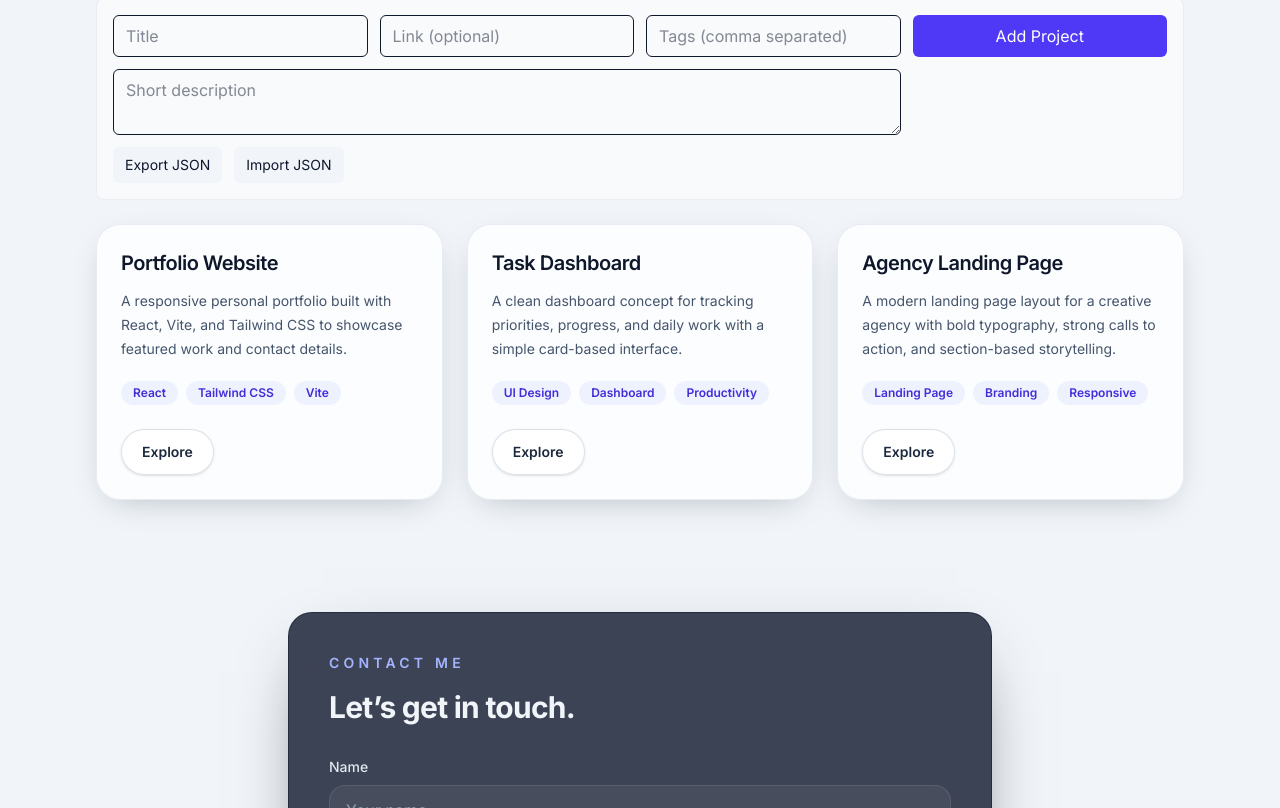
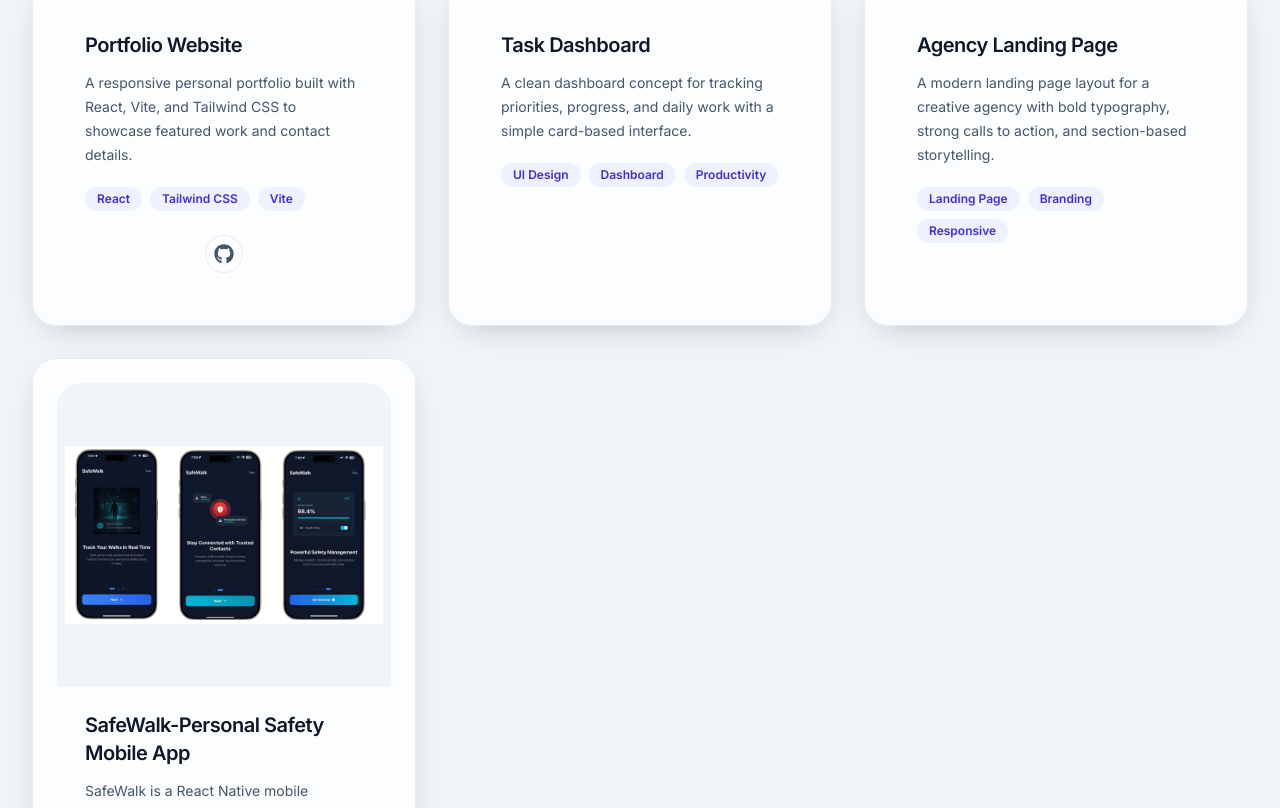
Before and after one commit to KVPnaveen/Portfolio, a React (Vite) app: page / in a window 1280 px wide. Shown: the part 1332-2140 px from the top of the page. Built offline with nearby package versions, Linux system fonts and the light colour scheme.

Commit message:
Create new component to store images

```diff
--- a/src/data/projects.js
+++ b/src/data/projects.js
@@ -5,6 +5,8 @@ export const projects = [
     description: 'A responsive personal portfolio built with React, Vite, and Tailwind CSS to showcase featured work and contact details.',
     tags: ['React', 'Tailwind CSS', 'Vite'],
     link: '#contact',
+    github: 'https://github.com/KVPnaveen/architect.io-portfolio',
+    image: null,
   },
   {
     id: 2,
@@ -12,6 +14,8 @@ export const projects = [
     description: 'A clean dashboard concept for tracking priorities, progress, and daily work with a simple card-based interface.',
     tags: ['UI Design', 'Dashboard', 'Productivity'],
     link: '#projects',
+    github: null,
+    image: null,
   },
   {
     id: 3,
@@ -19,5 +23,17 @@ export const projects = [
     description: 'A modern landing page layout for a creative agency with bold typography, strong calls to action, and section-based storytelling.',
     tags: ['Landing Page', 'Branding', 'Responsive'],
     link: '#about',
+    github: null,
+    image: null,
+  },
+  {
+    id: 4,
+    title: 'SafeWalk-Personal Safety Mobile App',
+    description: 'SafeWalk is a React Native mobile application designed to support personal safety for solo walkers. The app includes trusted contact management, walk session features, and a clean user-friendly interface.',
+    tags: ['React Native', 'Firebase'],
+    link: '#projects',
+    github: 'https://github.com/Lavakeesan/SafeWalk-Mobile-App',
+    linkedin: 'https://www.linkedin.com/public-profile/settings?trk=d_flagship3_profile_self_view_public_profile',
+    image: '/images/safewalk.jpeg',
   },
 ];
--- a/src/sections/Projects.jsx
+++ b/src/sections/Projects.jsx
@@ -1,71 +1,15 @@
 import Card from '../components/Card';
-import Button from '../components/Button';
-import { projects as initialProjects } from '../data/projects';
-import { useState, useEffect } from 'react';
+import { FaGithub, FaLinkedinIn } from 'react-icons/fa';
+import { projects } from '../data/projects';
 
-const STORAGE_KEY = 'portfolio_projects_v1';
+const toShortDescription = (text, maxLength = 220) => {
+  if (!text) return '';
+  return text.length > maxLength ? `${text.slice(0, maxLength).trim()}...` : text;
+};
 
 const Projects = () => {
-  const [projects, setProjects] = useState(() => {
-    try {
-      const raw = localStorage.getItem(STORAGE_KEY);
-      if (raw) return JSON.parse(raw);
-    } catch (e) {
-      // ignore
-    }
-    return initialProjects;
-  });
-
-  useEffect(() => {
-    try {
-      localStorage.setItem(STORAGE_KEY, JSON.stringify(projects));
-    } catch (e) {
-      // ignore
-    }
-  }, [projects]);
-
-  // Form state
-  const [title, setTitle] = useState('');
-  const [description, setDescription] = useState('');
-  const [tagsInput, setTagsInput] = useState('');
-  const [link, setLink] = useState('');
-
-  const addProject = (e) => {
-    e.preventDefault();
-    if (!title.trim()) return;
-    const newProject = {
-      id: Date.now(),
-      title: title.trim(),
-      description: description.trim(),
-      tags: tagsInput.split(',').map(t => t.trim()).filter(Boolean),
-      link: link.trim() || '#',
-    };
-    setProjects(prev => [newProject, ...prev]);
-    setTitle(''); setDescription(''); setTagsInput(''); setLink('');
-  };
-
-  const exportJSON = () => {
-    const blob = new Blob([JSON.stringify(projects, null, 2)], { type: 'application/json' });
-    const url = URL.createObjectURL(blob);
-    const a = document.createElement('a');
-    a.href = url; a.download = 'projects.json'; a.click();
-    URL.revokeObjectURL(url);
-  };
-
-  const importJSON = async () => {
-    const text = prompt('Paste projects JSON here:');
-    if (!text) return;
-    try {
-      const parsed = JSON.parse(text);
-      if (Array.isArray(parsed)) setProjects(parsed);
-      else alert('Invalid JSON: expected an array');
-    } catch (err) {
-      alert('Invalid JSON');
-    }
-  };
-
   return (
-    <section id="projects" className="mx-auto max-w-6xl px-4 py-14 sm:px-6 lg:px-8">
+    <section id="projects" className="mx-auto max-w-7xl px-4 py-14 sm:px-6 lg:px-8">
       <div className="text-center">
         <div className="mx-auto inline-block">
           <p className="text-lg font-bold uppercase tracking-[0.3em] text-indigo-600 dark:text-indigo-400">
@@ -74,24 +18,28 @@ const Projects = () => {
         </div>
       </div>
 
-      {/* Add project form */}
-      <div className="mt-8 mb-6 flex flex-col gap-3 rounded-lg border border-slate-200/70 bg-white/50 p-4 dark:border-slate-800/70 dark:bg-slate-900/35">
-        <form onSubmit={addProject} className="grid grid-cols-1 gap-3 sm:grid-cols-2 lg:grid-cols-4">
-          <input value={title} onChange={e=>setTitle(e.target.value)} placeholder="Title" className="w-full rounded-md border px-3 py-2" />
-          <input value={link} onChange={e=>setLink(e.target.value)} placeholder="Link (optional)" className="w-full rounded-md border px-3 py-2" />
-          <input value={tagsInput} onChange={e=>setTagsInput(e.target.value)} placeholder="Tags (comma separated)" className="w-full rounded-md border px-3 py-2 col-span-1 sm:col-span-2 lg:col-span-1" />
-          <button type="submit" className="inline-flex items-center justify-center rounded-md bg-indigo-600 px-4 py-2 text-white hover:bg-indigo-700">Add Project</button>
-          <textarea value={description} onChange={e=>setDescription(e.target.value)} placeholder="Short description" className="col-span-1 sm:col-span-2 lg:col-span-3 w-full rounded-md border px-3 py-2" />
-        </form>
-        <div className="flex gap-3">
-          <button type="button" onClick={exportJSON} className="rounded-md bg-slate-100 px-3 py-2 text-sm">Export JSON</button>
-          <button type="button" onClick={importJSON} className="rounded-md bg-slate-100 px-3 py-2 text-sm">Import JSON</button>
-        </div>
-      </div>
-
-      <div className="mt-4 grid gap-6 md:grid-cols-2 xl:grid-cols-3">
+      <div className="mt-4 grid gap-8 md:grid-cols-2 xl:grid-cols-3">
         {projects.map((project) => (
-          <Card key={project.id} title={project.title} description={project.description} className="flex h-full flex-col">
+          <Card key={project.id} className="flex h-full flex-col overflow-hidden p-0">
+            {project.image && (
+              <a
+                href={project.image}
+                target="_blank"
+                rel="noreferrer"
+                className="block overflow-hidden rounded-t-3xl bg-slate-100 p-2 dark:bg-slate-800/60"
+              >
+                <img
+                  src={project.image}
+                  alt={project.title}
+                  className="h-72 w-full object-contain"
+                />
+              </a>
+            )}
+            <div className="px-7 pb-7 pt-6">
+              <h3 className="text-xl font-semibold text-slate-900 dark:text-slate-100">{project.title}</h3>
+              <p className="mt-3 text-sm leading-6 text-slate-600 dark:text-slate-300">
+                {toShortDescription(project.description)}
+              </p>
               <div className="mt-5 flex flex-wrap gap-2">
                 {(project.tags || []).map((tag) => (
                   <span key={tag} className="rounded-full bg-indigo-50 px-3 py-1 text-xs font-semibold text-indigo-700 dark:bg-indigo-400/15 dark:text-indigo-200">
@@ -99,10 +47,30 @@ const Projects = () => {
                   </span>
                 ))}
               </div>
-            <div className="mt-6">
-              <Button as="a" href={project.link} variant="secondary">
-                Explore
-              </Button>
+              <div className="mt-6 flex items-center justify-center gap-3">
+                {project.github ? (
+                  <a
+                    href={project.github}
+                    target="_blank"
+                    rel="noreferrer"
+                    aria-label={`Open ${project.title} GitHub repository`}
+                    className="rounded-full border border-slate-200/80 p-2 text-slate-600 transition hover:-translate-y-0.5 hover:text-indigo-600 dark:border-slate-700/80 dark:text-slate-300 dark:hover:text-indigo-300"
+                  >
+                    <FaGithub className="h-5 w-5" />
+                  </a>
+                ) : null}
+                {project.linkedin ? (
+                  <a
+                    href={project.linkedin}
+                    target="_blank"
+                    rel="noreferrer"
+                    aria-label={`Open ${project.title} LinkedIn page`}
+                    className="rounded-full border border-slate-200/80 p-2 text-slate-600 transition hover:-translate-y-0.5 hover:text-sky-600 dark:border-slate-700/80 dark:text-slate-300 dark:hover:text-sky-300"
+                  >
+                    <FaLinkedinIn className="h-5 w-5" />
+                  </a>
+                ) : null}
+              </div>
             </div>
           </Card>
         ))}
```
Also changed, not shown: public/images/safewalk.jpeg (added), 1 other file (tests, documents, lock files or other folders). Lines whose indentation alone changed are shown as unchanged.
